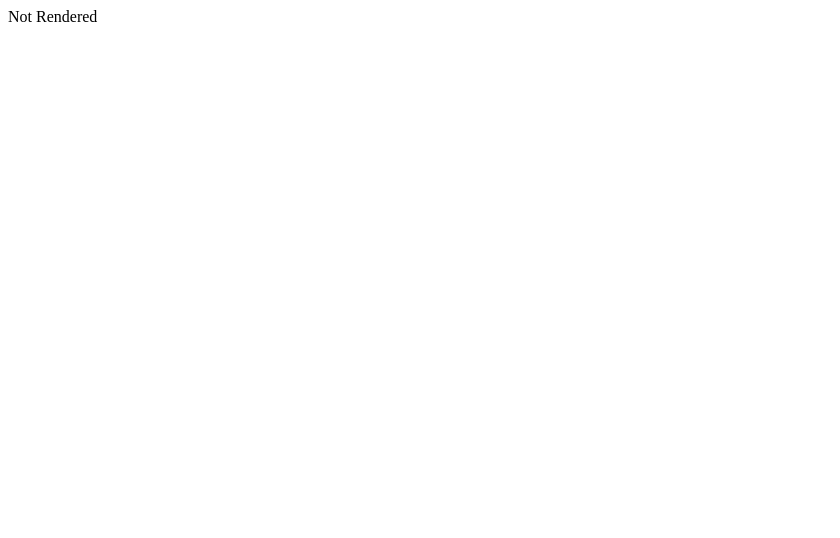
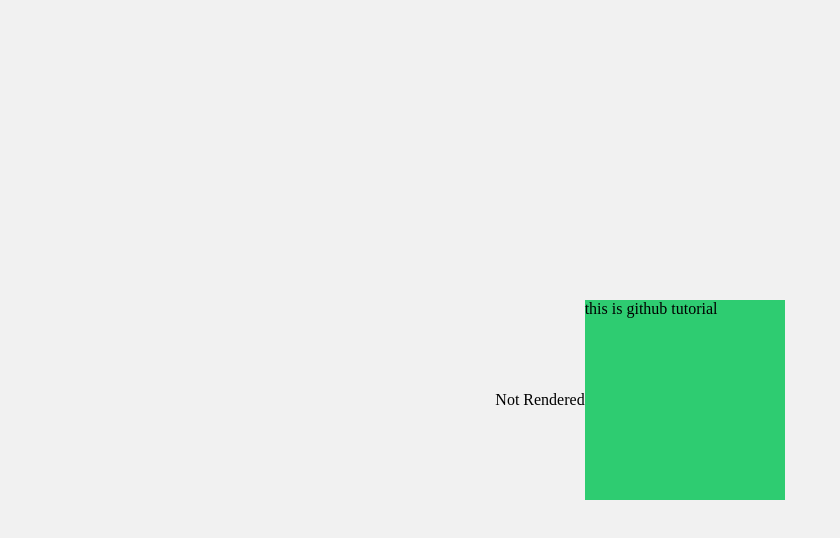
Before and after one commit to amitrajjnv2013/test, a plain HTML site: page index.html in a window 1280 px wide. Shown: the whole page, without its empty margins (0-840 px from the left). Drawn offline with Linux system fonts and the light colour scheme.

Commit message:
updated index.html and index.css

```diff
--- a/index.css
+++ b/index.css
@@ -0,0 +1,13 @@
+body {
+    display: flex;
+    align-items: center;
+    justify-content: center;
+    margin: 0 auto;
+    height: 100vh;
+    background-color: #f1f1f1;
+  }
+.tutorial {
+    background-color: #2ecc71;
+    width: 200px;
+    height: 200px;
+  }
--- a/index.html
+++ b/index.html
@@ -8,6 +8,7 @@
 </head>
 <body>
     <div id="root">Not Rendered</div>
+    <div class="tutorial">this is github tutorial</div>
 
  <script type="module" src="App.js"></script>
 </body>
```
